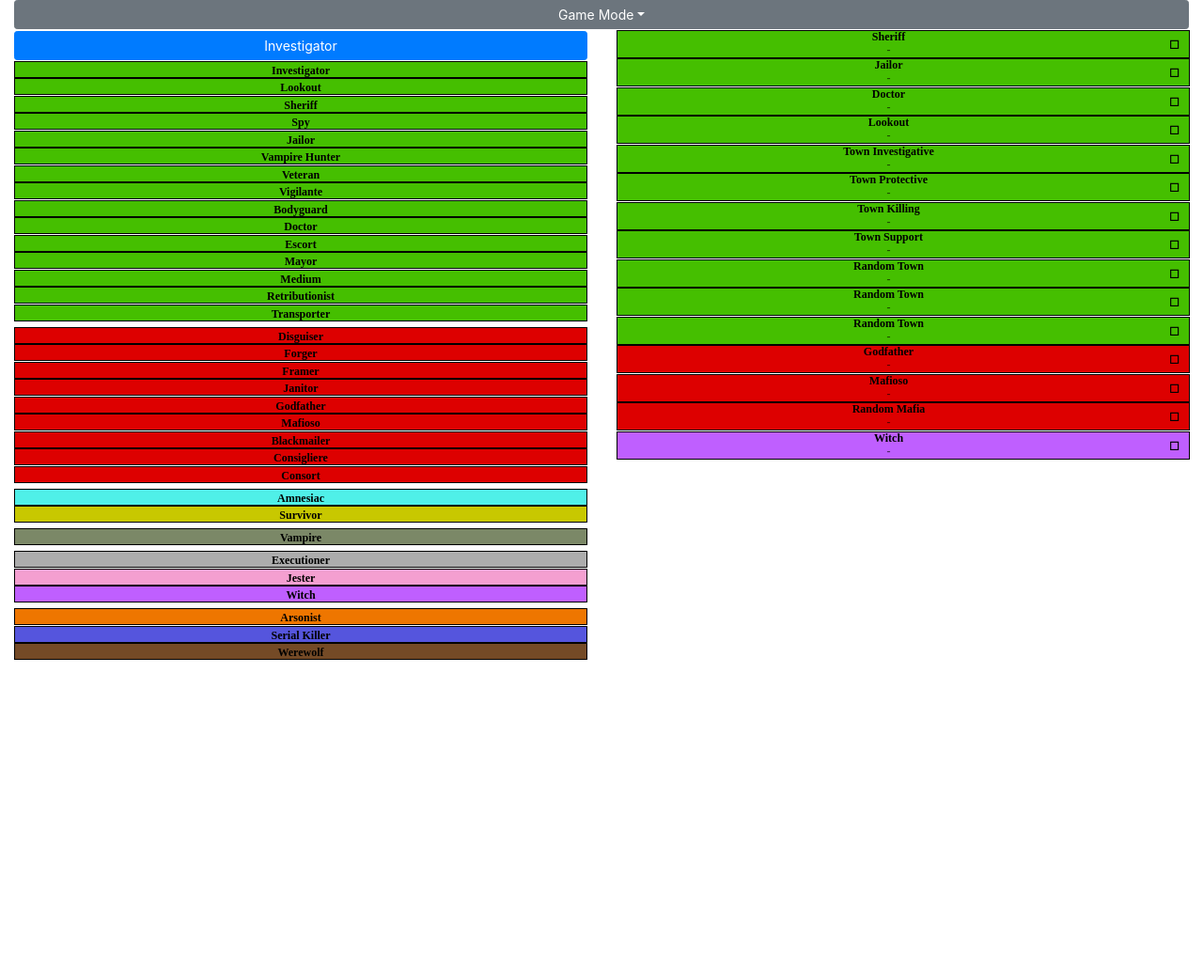
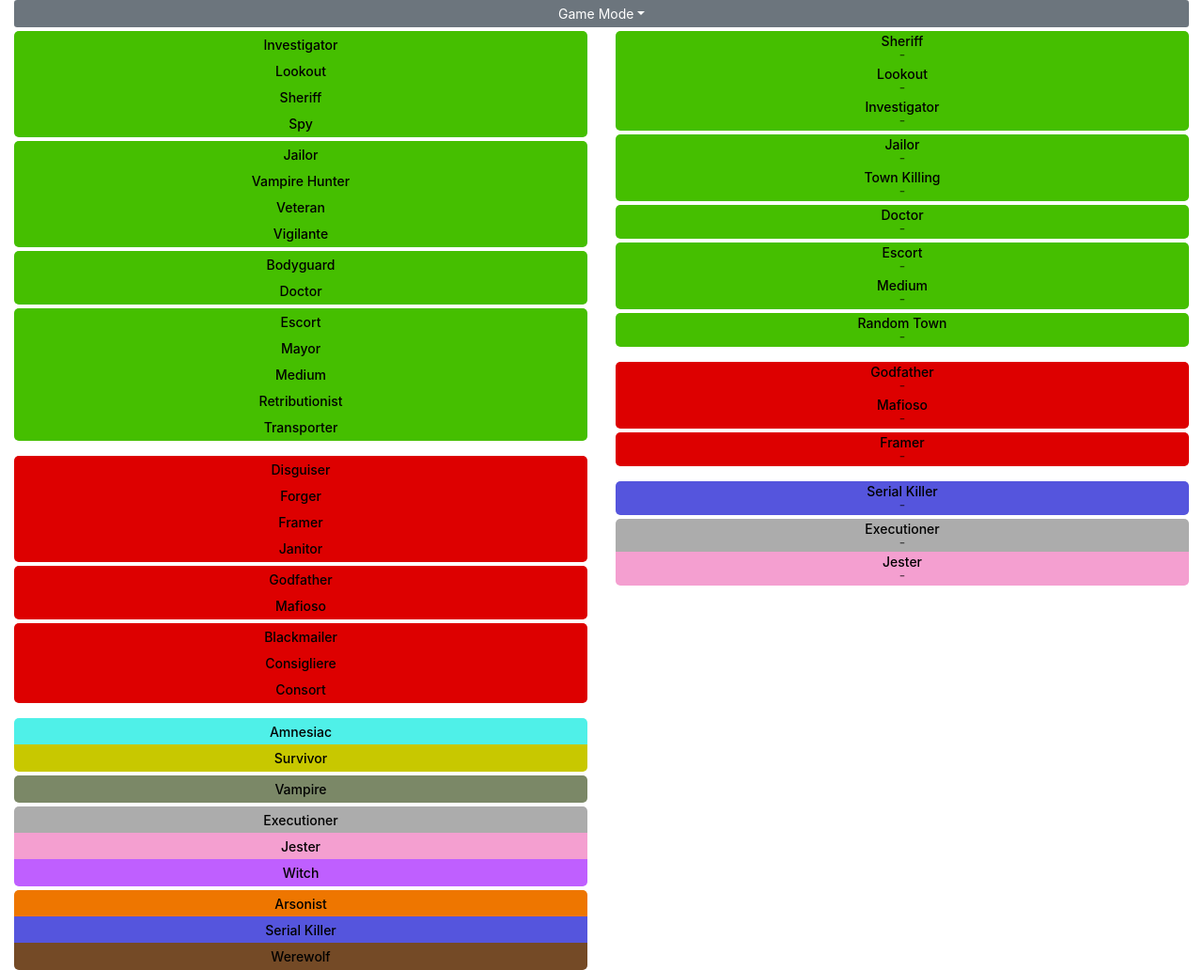
Before and after one commit to EngineerYo/Town-of-Salem, a plain HTML site: page index.html in a window 1280 px wide. Shown: the whole page at 94% size. Before the commit the page ends 800 px from the top, so only its background shows below. Drawn offline with nearby package versions, Linux system fonts and the light colour scheme.

Commit message:
Fully functional using Bootstrap.js

```diff
--- a/index.html
+++ b/index.html
@@ -5,7 +5,8 @@
 	<meta charset="utf-8">
 	<meta name="viewport" content="width=device-width">
 	<title>repl.it</title>
-	<link href="style.css" rel="stylesheet" type="text/css" />
+	<link rel="stylesheet" href="https://stackpath.bootstrapcdn.com/bootstrap/4.5.0/css/bootstrap.min.css" integrity="sha384-9aIt2nRpC12Uk9gS9baDl411NQApFmC26EwAOH8WgZl5MYYxFfc+NcPb1dKGj7Sk" crossorigin="anonymous"></link>
+	<link href="style.css" rel="stylesheet" type="text/css"></link>
 </head>
 
 <body>
@@ -26,11 +27,7 @@
 			</div>
 		</div>
 		<div class='row justify-content-center'>
-			<div class='buttons col' id='buttons'>
-				<div class='btn-group-vertical'>
-					<button type='button' class='btn btn-sm btn-primary'>Investigator</button>
-				</div>
-			</div>
+			<div class='buttons col' id='buttons'></div>
 			<div class='data col' id='data'></div>
 		</div>
 	</div>
@@ -39,7 +36,6 @@
 	<script src="https://cdnjs.cloudflare.com/ajax/libs/d3/5.16.0/d3.min.js"></script>
 	<script src="https://cdnjs.cloudflare.com/ajax/libs/jquery/3.5.1/jquery.min.js"></script>
 
-	<link rel="stylesheet" href="https://stackpath.bootstrapcdn.com/bootstrap/4.5.0/css/bootstrap.min.css" integrity="sha384-9aIt2nRpC12Uk9gS9baDl411NQApFmC26EwAOH8WgZl5MYYxFfc+NcPb1dKGj7Sk" crossorigin="anonymous"></link>
 	<script src="https://stackpath.bootstrapcdn.com/bootstrap/4.5.0/js/bootstrap.min.js" integrity="sha384-OgVRvuATP1z7JjHLkuOU7Xw704+h835Lr+6QL9UvYjZE3Ipu6Tp75j7Bh/kR0JKI" crossorigin="anonymous"></script>
 
 	<script src='helper.js'></script>
--- a/main.js
+++ b/main.js
@@ -1,38 +1,80 @@
-var startTime
-var endTime
-var longClickDuration = 200
+let Page = function() {
+	this.mode = 'Classic'
+}
+Page.prototype.construct = function() {
+	let page = this
 
-let role = function(name) {
+	let currentTeam = null
+	let currentGroup = null
+	let currentButtonGroup = null
 
-	if (!lookup.includes(name)) {
-		return false
+	let buttonGroups = {}
+
+	// Create sidebar buttons
+	for (let role in roleLookup) {
+		let buttons = $(`.page .buttons`).get(0)
+
+		// Get team
+		let team = roleLookup[role].team
+		let group = roleLookup[role].group
+		let color = roleLookup[role].color
+
+		let thisTopMargin = 0
+		let uID = `${team} ${group}`
+
+		if (buttonGroups[uID] === undefined) {
+			let topMargin = 1
+			if (team !== currentTeam && currentTeam !== null) {
+				topMargin = 3
 			}
 
-	this.name = name
-	this.team = lookup[name].team
-	this.partOf = lookup[name].partOf
+			currentGroup = group
+			currentTeam = team
 
-	return this
+			let buttonGroup = document.createElement('div')
+				buttonGroup.className = `btn-group-vertical btn-group-sm mt-${topMargin}`
+				buttonGroup.id = uID
+
+			buttonGroups[uID] = buttonGroup
 		}
 
-let Page = function() {
-	this.mode = 'Town Traitor'
-	this.game = new Game(this.mode)
-	this.game.construct()
+		let button = document.createElement('button')
+			button.className = `btn btn-custom`
+			button.id = role
+			button.style.backgroundColor = colorLookup[color]
+			button.innerHTML = role
+			button.addEventListener('click', function() {
+				game.addRole(role)
+			})
 
-	let page = this
-	let modeSelect = d3.select('.modeSelector').select('.dropDown')
-	modeSelect.on('change', function() {
-		let newMode = modeSelect.node().options[modeSelect.node().options.selectedIndex].value
+		buttonGroups[uID].appendChild(button)
+	}
+
+	for (let buttonGroup in buttonGroups) {
+		buttons.appendChild(buttonGroups[buttonGroup])
+	}
+
+	// Give click listeners to sidebar buttons
+	for (let role in roleLookup) {
+		$(`.page .buttons button:contains(${role})`).on('click', function() {
+			page.game.addRole(role)
+		})
+	}
+
+	// Give click listeners to dropdown buttons
+	for (let mode in gameModes) {
+		let button = $(`.page button:contains("${mode}")`)
+		button.on('click', function() {
+			let newMode = button.html()
 			page.mode = newMode
-		d3.select('.buttons').selectAll('*').remove()
-		d3.select('.data').selectAll('*').remove()
+			$(`.page .dropdown #text`).html(`${newMode}`)
 
 			page.game = new Game(page.mode)
 			page.game.construct()
 		})
 	}
-Page.prototype.construct = function() {
+
+	// Set up game
 	this.game = new Game(this.mode)
 	this.game.construct()
 }
@@ -54,81 +96,92 @@ let Game = function(gameMode) {
 Game.prototype.construct = function() {
 	let game = this
 
-	let prevTeam = null
-	// Create button column
-	for (let role in roleLookup) {
-		let roleObj = roleLookup[role]
-		let roleTeam = roleLookup[role].team
+	$(`.page .data`).html('')
 
-		let offset = 0.5
-		if (prevTeam === null) {
-			prevTeam = roleTeam
+	let currentTeam = null
+	let currentGroup = null
+	let currentButtonGroup = null
+
+	let buttonGroups = {}
+
+	for (let role in this.roles) {
+		let data = $(`.page .data .col`).get(0)
+		let roleName = this.roles[role].name
+
+		// Get team
+		let team = null
+		if (roleLookup[roleName] === undefined) {
+			team = wildcardLookup[roleName]
 		}
-		if (prevTeam != roleTeam) {
-			prevTeam = roleTeam
-			offset = 6
+		else {
+			team = roleLookup[roleName].team
+		}
+		// Get group
+		let group = null
+		if (roleLookup[roleName] !== undefined) {
+			group = roleLookup[roleName].group
+		}
+		else {
+			group = roleName
+		}
+		// Get color
+		let color = null
+		if (roleLookup[roleName] === undefined) {
+			color = colorLookup[roleName]
+		}
+		else {
+			color = colorLookup[roleLookup[roleName].color]
 		}
 
-		let roleButton = `<button class='selector'>`
-		roleButton += role
-		roleButton += `</button>`
+		let thisTopMargin = 0
+		let uID = `${team} ${group}`
 
-		d3.select('body').select('.buttons').append('Button')
-			.attr('class', 'selector')
-			.style('background-color', `${roleObj.color}`).style('margin-top', `${offset}px`)
-			.html(role)
-			.on('click', function() {
-				game.addRole(role)
-			})
+		if (buttonGroups[uID] === undefined) {
+			let topMargin = 1
+			if (team !== currentTeam && currentTeam !== null) {
+				topMargin = 3
 			}
 
-	// Create checklist column
-	for (let role in this.roles) {
-		let roleName = this.roles[role].name
-		let roleObj = roleLookup[roleName]
+			currentGroup = group
+			currentTeam = team
 
-		let roleColor = null
-		if (roleLookup[roleName] === undefined) {
-			if (colorLookup[roleName] === undefined) {
-				console.log(`Need a color for ${roleName}`)
+			let buttonGroup = document.createElement('div')
+				buttonGroup.className = `btn-group-vertical btn-group-sm mt-${topMargin}`
+				buttonGroup.id = uID
 
-				roleColor = '#FF0000'
+			buttonGroups[uID] = buttonGroup
 		}
-			else {
-				roleColor = colorLookup[roleName]
-			}
-		}
-		else {
-			roleColor = roleLookup[roleName].color
-		}
-		d3.select('body').select('.data').append('div')
-			.attr('class', 'counterContainer')
-		let checklistContainer = d3.select('body').select('.counterContainer').append('button')
-			.attr('class', 'counter').attr('id', role)
-			.style('background-color', `${roleColor}`)
-			.on('click', function() {
+
+		let button = document.createElement('button')
+			button.className = `btn btn-custom`
+			button.id = scrubName(role)
+			button.style.backgroundColor = color
+			button.addEventListener('click', function() {
 				game.subTarget(role)
 			})
 
-		checklistContainer.append('div')
-			.attr('id', 'name').attr('class', 'counter-name')
-			.html(this.roles[role].name)
-		checklistContainer.append('div')
-			.attr('id', 'name').attr('class', 'counter-claim')
-			.html('-')
-		checklistContainer.append('div')
-			.attr('id', 'count').attr('class', 'counter-count')
-			.html(booleanLookup['false'])
+		let slot = document.createElement('div')
+			slot.id = roleName
+			slot.className = 'counter-name'
+			slot.innerHTML = roleName
+			button.appendChild(slot)
+
+		let claim = document.createElement('div')
+			claim.className = 'counter-claim'
+			claim.innerHTML = '-'
+			button.appendChild(claim)
+
+		buttonGroups[uID].appendChild(button)
+	}
+
+	for (let buttonGroup in buttonGroups) {
+		data.appendChild(buttonGroups[buttonGroup])
 	}
 }
 
 Game.prototype.update = function() {
 	for (let role in this.roles) {
-		d3.select('body').select('.counterContainer').select(`#${role}`).select('#count')
-			.html(booleanLookup[this.roles[role].claimed])
-
-		let d = d3.select('body').select('.counterContainer').select(`#${role}`).select('.counter-claim')
-			.html(this.roles[role].claim || '-')
+		$(`.page .data #${role} .counter-claim`).html(`${this.roles[role].claim || '-'}`)
 	}
 }
 Game.prototype.addRole = function(roleName) {
@@ -197,3 +250,4 @@ Game.prototype.subRole = function(roleName) {
 }
 
 let page = new Page('Classic')
+page.construct()
--- a/roleList.js
+++ b/roleList.js
@@ -32,182 +32,244 @@ let colorLookup = {
 	'Neutral': 				'#999999'
 }
 
+let groupLookup = [
+	'Town Investigative',
+	'Town Killing',
+	'Town Protective',
+	'Town Support',
+
+	'Mafia Deception',
+	'Mafia Killing',
+	'Mafia Support',
+
+	'Neutral Benign',
+	'Neutral Chaos',
+	'Neutral Evil',
+	'Neutral Killing'
+]
+
 let roleLookup = {
 	'Investigator': {
 		partOf: ['Any', 'Random Town', 'Town Investigative'],
 		team:	'Town',
-		color:	colorLookup['Town']
+		color: 	'Town',
+		group:	'Town Investigative'
 	},
 	'Lookout': {
 		partOf: ['Any', 'Random Town', 'Town Investigative'],
 		team:	'Town',
-		color:	colorLookup['Town']
+		color: 	'Town',
+		group:	'Town Investigative'
 	},
 	'Sheriff': {
 		partOf: ['Any', 'Random Town', 'Town Investigative'],
 		team:	'Town',
-		color:	colorLookup['Town']
+		color: 	'Town',
+		group:	'Town Investigative'
 	},
 	'Spy': {
 		partOf: ['Any', 'Random Town', 'Town Investigative'],
 		team:	'Town',
-		color:	colorLookup['Town']
+		color: 	'Town',
+		group:	'Town Investigative'
 	},
 
 	'Jailor': {
 		partOf: ['Any', 'Random Town', 'Town Killing'],
 		team:	'Town',
-		color:	colorLookup['Town']
+		color: 	'Town',
+		group:	'Town Killing'
 	},
 	'Vampire Hunter': {
 		partOf: ['Any', 'Random Town', 'Town Killing'],
 		team:	'Town',
-		color:	colorLookup['Town']
+		color: 	'Town',
+		group:	'Town Killing'
 	},
 	'Veteran': {
 		partOf: ['Any', 'Random Town', 'Town Killing'],
 		team:	'Town',
-		color:	colorLookup['Town']
+		color: 	'Town',
+		group:	'Town Killing'
 	},
 	'Vigilante': {
 		partOf: ['Any', 'Random Town', 'Town Killing'],
 		team:	'Town',
-		color:	colorLookup['Town']
+		color: 	'Town',
+		group:	'Town Killing'
 	},
 
 	'Bodyguard': {
 		partOf: ['Any', 'Random Town', 'Town Protective'],
 		team:	'Town',
-		color:	colorLookup['Town']
+		color: 	'Town',
+		group:	'Town Protective'
 	},
 	'Doctor': {
 		partOf: ['Any', 'Random Town', 'Town Protective'],
 		team:	'Town',
-		color:	colorLookup['Town']
+		color: 	'Town',
+		group:	'Town Protective'
 	},
 
 	'Escort': {
 		partOf: ['Any', 'Random Town', 'Town Support'],
 		team:	'Town',
-		color:	colorLookup['Town']
+		color: 	'Town',
+		group:	'Town Support'
 	},
 	'Mayor': {
 		partOf: ['Any', 'Random Town', 'Town Support'],
 		team:	'Town',
-		color:	colorLookup['Town']
+		color: 	'Town',
+		group:	'Town Support'
 	},
 	'Medium': {
 		partOf: ['Any', 'Random Town', 'Town Support'],
 		team:	'Town',
-		color:	colorLookup['Town']
+		color: 	'Town',
+		group:	'Town Support'
 	},
 	'Retributionist': {
 		partOf: ['Any', 'Random Town', 'Town Support'],
 		team:	'Town',
-		color:	colorLookup['Town']
+		color: 	'Town',
+		group:	'Town Support'
 	},
 	'Transporter': {
 		partOf: ['Any', 'Random Town', 'Town Support'],
 		team:	'Town',
-		color:	colorLookup['Town']
+		color: 	'Town',
+		group:	'Town Support'
 	},
 
 	'Disguiser': {
 		partOf: ['Any', 'Random Mafia', 'Mafia Deception'],
 		team:	'Mafia',
-		color:	colorLookup['Mafia']
+		color: 	'Mafia',
+		group:	'Mafia Deception'
 	},
 	'Forger': {
 		partOf: ['Any', 'Random Mafia', 'Mafia Deception'],
 		team:	'Mafia',
-		color:	colorLookup['Mafia']
+		color: 	'Mafia',
+		group:	'Mafia Deception'
 	},
 	'Framer': {
 		partOf: ['Any', 'Random Mafia', 'Mafia Deception'],
 		team:	'Mafia',
-		color:	colorLookup['Mafia']
+		color: 	'Mafia',
+		group:	'Mafia Deception'
 	},
 	'Janitor': {
 		partOf: ['Any', 'Random Mafia', 'Mafia Deception'],
 		team:	'Mafia',
-		color:	colorLookup['Mafia']
+		color: 	'Mafia',
+		group:	'Mafia Deception'
 	},
 
 	'Godfather': {
 		partOf: ['Any', 'Random Mafia', 'Mafia Killing'],
 		team:	'Mafia',
-		color:	colorLookup['Mafia']
+		color: 	'Mafia',
+		group:	'Mafia Killing'
 	},
 	'Mafioso': {
 		partOf: ['Any', 'Random Mafia', 'Mafia Killing'],
 		team:	'Mafia',
-		color:	colorLookup['Mafia']
+		color: 	'Mafia',
+		group:	'Mafia Killing'
 	},
 
 	'Blackmailer': {
 		partOf: ['Any', 'Random Mafia', 'Mafia Support'],
 		team:	'Mafia',
-		color:	colorLookup['Mafia']
+		color: 	'Mafia',
+		group:	'Mafia Support'
 	},
 	'Consigliere': {
 		partOf: ['Any', 'Random Mafia', 'Mafia Support'],
 		team:	'Mafia',
-		color:	colorLookup['Mafia']
+		color: 	'Mafia',
+		group:	'Mafia Support'
 	},
 	'Consort': {
 		partOf: ['Any', 'Random Mafia', 'Mafia Support'],
 		team:	'Mafia',
-		color:	colorLookup['Mafia']
+		color: 	'Mafia',
+		group:	'Mafia Support'
 	},
 
 	'Amnesiac': {
 		partOf: ['Any', 'Random Neutral', 'Neutral Benign'],
-		team:	'Neutral Benign',
-		color:	colorLookup['Amnesiac']
+		team:	'Neutral',
+		color: 	'Amnesiac',
+		group:	'Neutral Benign'
 	},
 	'Survivor': {
 		partOf: ['Any', 'Random Neutral', 'Neutral Benign'],
-		team:	'Neutral Benign',
-		color:	colorLookup['Survivor']
+		team:	'Neutral',
+		color: 	'Survivor',
+		group:	'Neutral Benign'
 	},
 
 	'Vampire': {
 		partOf: ['Any', 'Random Neutral', 'Neutral Chaos'],
-		team:	'Neutral Chaos',
-		color:	colorLookup['Vampire']
+		team:	'Neutral',
+		color: 	'Vampire',
+		group:	'Neutral Chaos'
 	},
 
 	'Executioner': {
 		partOf: ['Any', 'Random Neutral', 'Neutral Evil'],
-		team:	'Neutral Evil',
-		color:	colorLookup['Executioner']
+		team:	'Neutral',
+		color: 	'Executioner',
+		group:	'Neutral Evil'
 	},
 	'Jester': {
 		partOf: ['Any', 'Random Neutral', 'Neutral Evil'],
-		team:	'Neutral Evil',
-		color:	colorLookup['Jester']
+		team:	'Neutral',
+		color: 	'Jester',
+		group:	'Neutral Evil'
 	},
 	'Witch': {
 		partOf: ['Any', 'Random Neutral', 'Neutral Evil'],
-		team:	'Neutral Evil',
-		color:	colorLookup['Witch']
+		team:	'Neutral',
+		color: 	'Witch',
+		group:	'Neutral Evil'
 	},
 
 	'Arsonist': {
 		partOf: ['Any', 'Random Neutral', 'Neutral Killing'],
-		team:	'Neutral Killing',
-		color:	colorLookup['Arsonist']
+		team:	'Neutral',
+		color: 	'Arsonist',
+		group:	'Neutral Killing'
 	},
 	'Serial Killer': {
 		partOf: ['Any', 'Random Neutral', 'Neutral Killing'],
-		team:	'Neutral Killing',
-		color:	colorLookup['Serial Killer']
+		team:	'Neutral',
+		color: 	'Serial Killer',
+		group:	'Neutral Killing'
 	},
 	'Werewolf': {
 		partOf: ['Any', 'Random Neutral', 'Neutral Killing'],
-		team:	'Neutral Killing',
-		color:	colorLookup['Werewolf']
+		team:	'Neutral',
+		color: 	'Werewolf',
+		group:	'Neutral Killing'
 	}
+}
+
+let wildcardLookup = {
+	'Random Town':			'Town',
+	'Town Investigative':	'Town',
+	'Town Killing':			'Town',
+	'Town Protective':		'Town',
+	'Town Support':			'Town',
+
+	'Random Mafia':			'Mafia',
+	'Mafia Deception':		'Mafia',
+	'Mafia Killing': 		'Mafia',
+	'Mafia Support':		'Mafia'
 }
 
 let gameModes = {
--- a/style.css
+++ b/style.css
@@ -1,14 +1,11 @@
 .buttons {
 	display: flex;
 	flex-direction: column;
-
-	padding: 2px 0px 2px 0px;
 }
-
-.modeSelector {
-	grid-column: 1/-1;
+.data {
+	display: flex;
+	flex-direction: column;
 }
-
 .counter {
 	margin: 0.5px;
 	height: 30px;
@@ -46,31 +43,39 @@
 	align-items: center;
 	justify-content: center;
 }
-.selector {
-	text-align: center;
-	font-family: 'Times New Roman', Times, sans-serif;
-	font-size: 12px;
-	font-weight: bold;
+:root {
+	--font-weight: 500;
+	--font-color: black;
 
-	height: 18px;
-	margin-top: 2px;
+	--town: #45BF00;
+	--town-color: black;
+
+	--mafia: #DD0000;
+	--mafia-color: black;
 }
 
-button {
-	border: 1px solid black;
-	margin: 0.5px 0px 0.5px 0px;
-	padding: 0px;
+.btn-group-vertical {
+	border-radius: 5px;
+	overflow: hidden;
+	/* border: 1px solid black; */
+}
+.btn-custom {
+	color: var(--font-color);
+	font-weight: var(--font-weight);
 
-	line-height: 100%;
+	padding: 0px 6px 0px 6px;
+}
+
+.btn {
 	width: 100%;
+	border: 0px;
 }
-button:hover {
+.btn:active {
+	filter: brightness(80%);
+}
+.btn:hover {
+	filter: brightness(90%);
+}
+/* .btn:focus {
 	filter: brightness(110%);
-}
-button:active {
-	filter: brightness(80%);
-	outline: 0;
-}
-button:focus {
-	outline: 0;
-}
+} */
```
Lines whose indentation alone changed are shown as unchanged.
